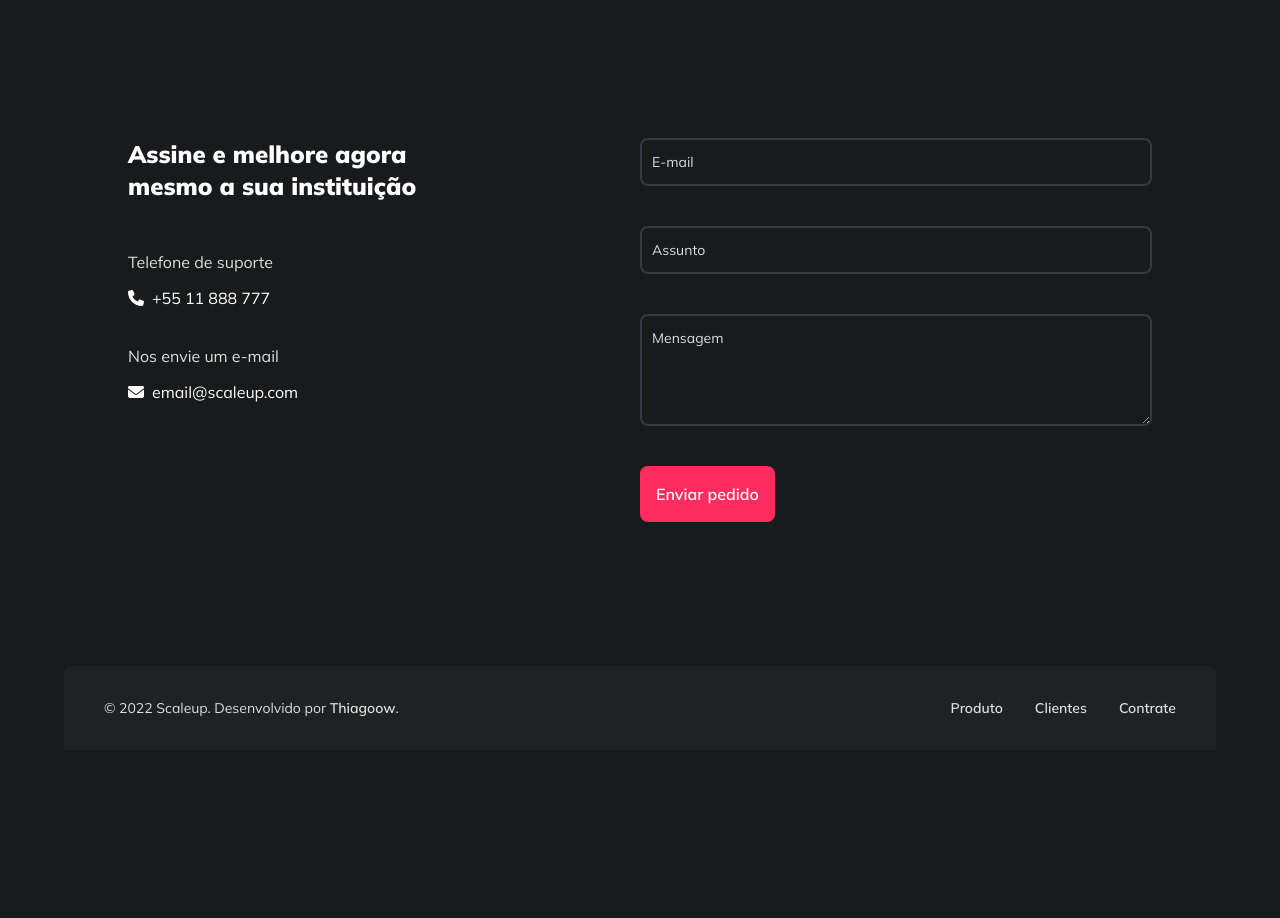
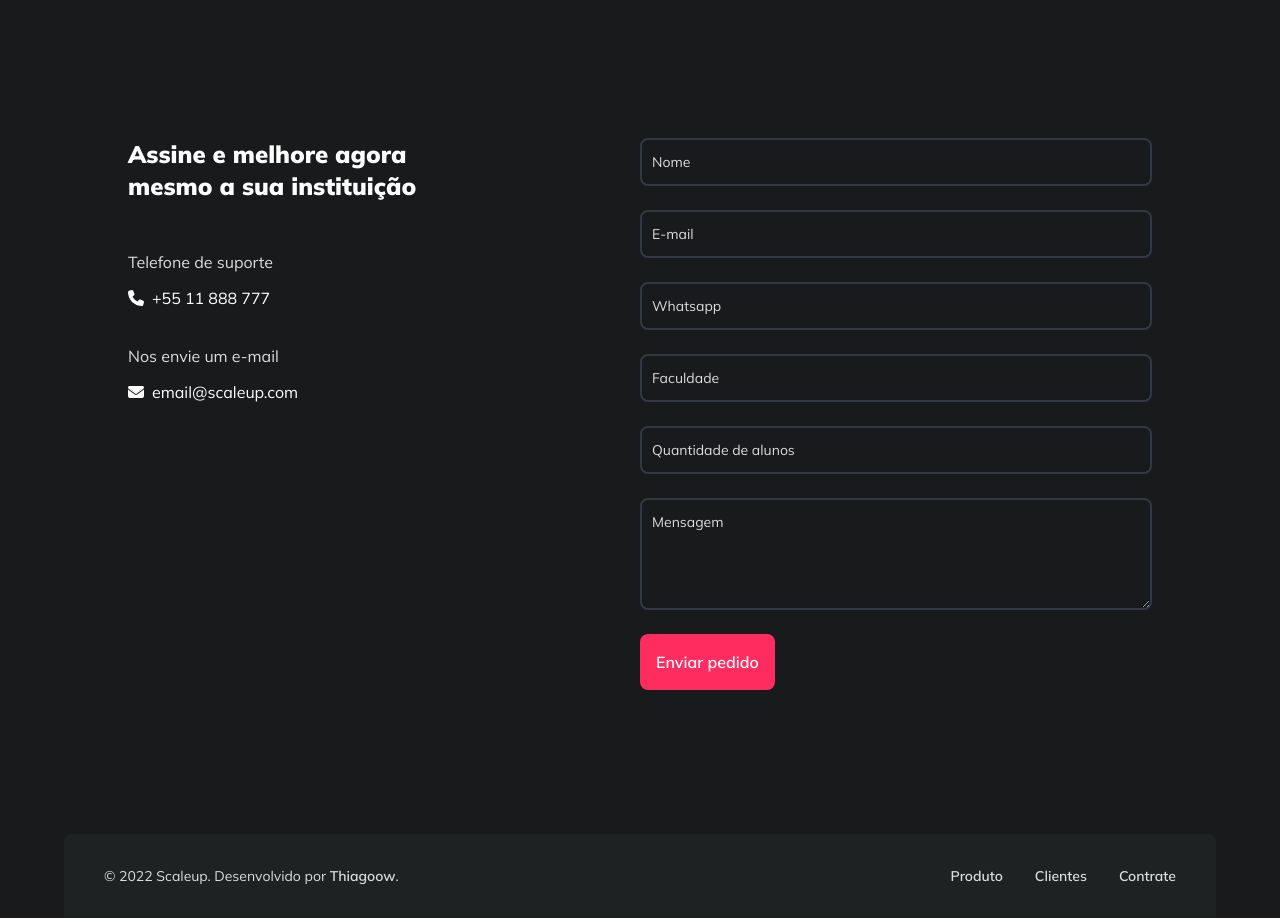
Before and after one commit to akini072/Vue3-Dashboard-Swin, a Vue app: page / in a window 1280 px wide. Shown: the part 1860-2778 px from the top of the page. Before the commit the page ends 2610 px from the top, so only its background shows below. Built offline with nearby package versions, Linux system fonts and the light colour scheme.

Commit message:
Updated inputs

```diff
--- a/src/components/organisms/Contract.vue
+++ b/src/components/organisms/Contract.vue
@@ -27,13 +27,16 @@
       </div>
 
       <form action="#">
-        <div class="grid gap-y-10 mb-10">
+        <div class="grid gap-y-6 mb-6">
+          <Input type="text" label="Nome" />
           <Input type="email" label="E-mail" />
-          <Input type="text" label="Assunto" />
+          <Input type="tel" label="Whatsapp" />
+          <Input type="text" label="Faculdade" />
+          <Input type="number" label="Quantidade de alunos" />
 
           <div class="relative h-28">
             <textarea
-              name="mensagem"
+              name="pedido"
               placeholder=""
               class="contractInput focus:labelUp"
             ></textarea>
```
